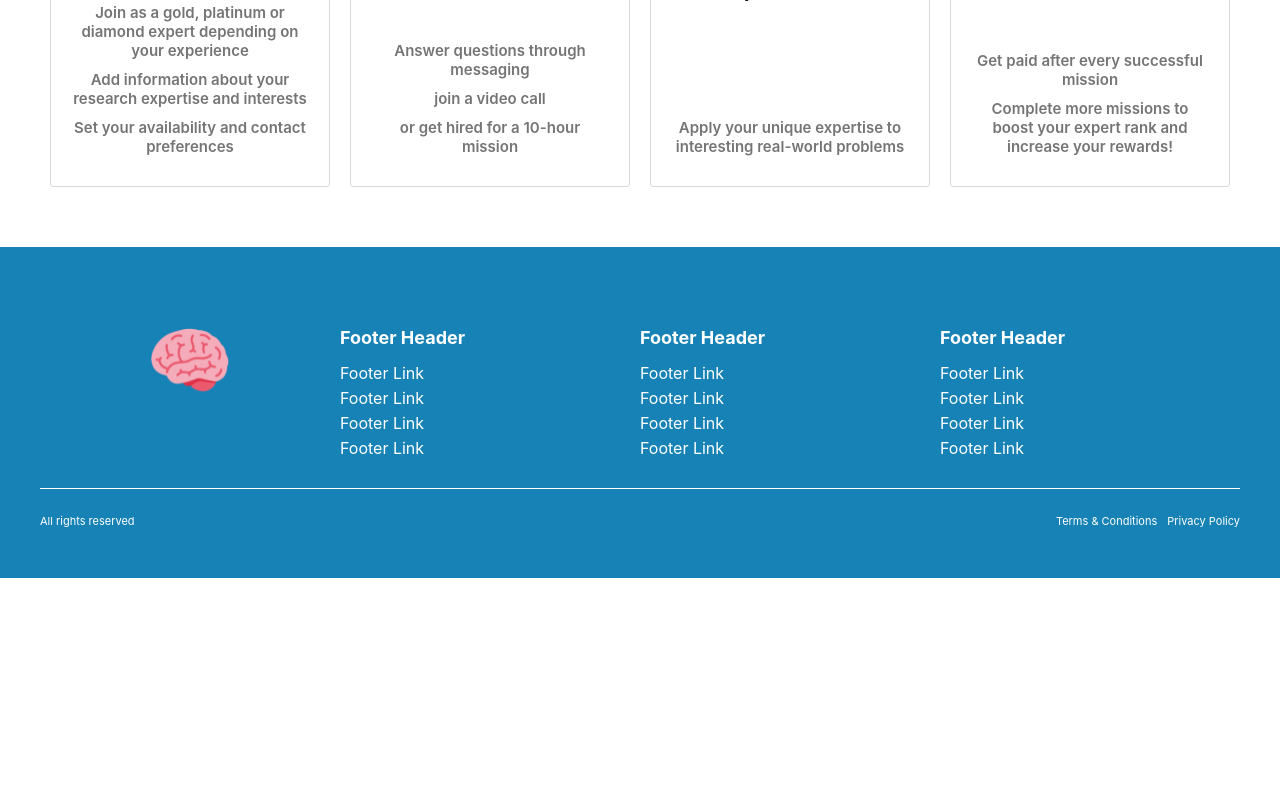
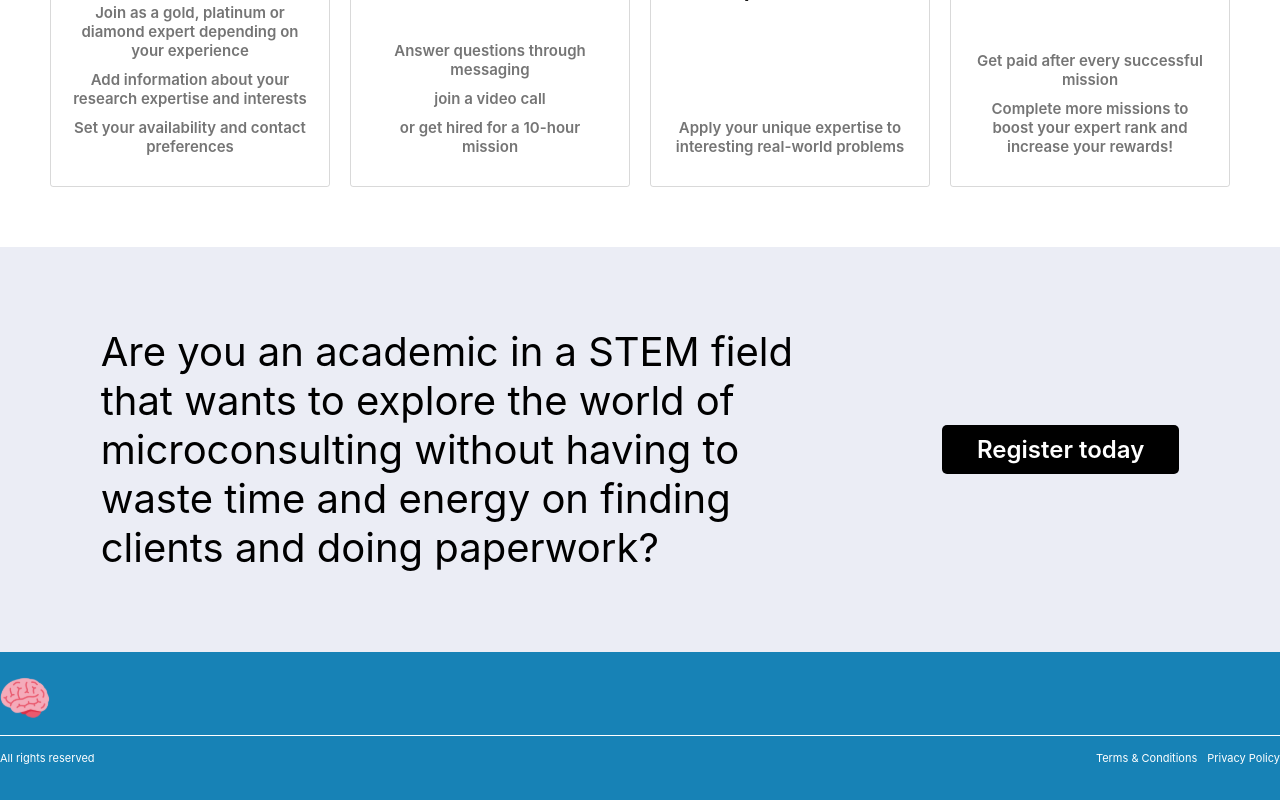
Before and after one commit to agora-inc/braincache, a React (Create React App) app in the folder ui/: page /experts in a window 1280 px wide. Shown: the part 1003-1803 px from the top of the page. Before the commit the page ends 1581 px from the top, so only its background shows below. Built offline with nearby package versions, Linux system fonts and the light colour scheme.

Commit message:
adds additional section to experts landing page

```diff
--- a/ui/src/Components/Footer.tsx
+++ b/ui/src/Components/Footer.tsx
@@ -1,4 +1,4 @@
-import React from 'react'
+import React from "react";
 
 import MoraFlexibleGrid from "./Core/MoraFlexibleGrid";
 
@@ -9,15 +9,15 @@ import { rowPadding } from "../dimensions";
 import logo from "../logo.svg";
 
 const Footer = () => {
+  const { width } = useResponsiveContextData();
 
-  const {width} = useResponsiveContextData()
-
-  const footer_column_1 =
+  const footer_column_1 = (
     <div style={styles.top_footer_section}>
       <img src={logo} style={styles.img} />
     </div>
+  );
 
-  const footer_column_2 =
+  const footer_column_2 = (
     <div style={styles.top_footer_section}>
       <h6>Footer Header</h6>
       <ul style={styles.footer_links}>
@@ -27,8 +27,9 @@ const Footer = () => {
         <li style={styles.footer_link}>Footer Link</li>
       </ul>
     </div>
+  );
 
-  const footer_column_3 =
+  const footer_column_3 = (
     <div style={styles.top_footer_section}>
       <h6>Footer Header</h6>
       <ul style={styles.footer_links}>
@@ -38,8 +39,9 @@ const Footer = () => {
         <li style={styles.footer_link}>Footer Link</li>
       </ul>
     </div>
+  );
 
-  const footer_column_4 =
+  const footer_column_4 = (
     <div style={styles.top_footer_section}>
       <h6>Footer Header</h6>
       <ul style={styles.footer_links}>
@@ -49,7 +51,7 @@ const Footer = () => {
         <li style={styles.footer_link}>Footer Link</li>
       </ul>
     </div>
-
+  );
 
   return (
     <div style={styles.container}>
@@ -57,13 +59,19 @@ const Footer = () => {
         <div style={styles.top_footer}>
           <MoraFlexibleGrid
             windowWidth={width}
-            gridBreakpoints={[{ screenSize: 1200, columns: 4 }, { screenSize: 800, columns: 2 }]}
+            gridBreakpoints={[
+              { screenSize: 1200, columns: 4 },
+              { screenSize: 800, columns: 2 },
+            ]}
             gap={0}
-            childElements={[footer_column_1, footer_column_2, footer_column_3, footer_column_4]}
+            // childElements={[footer_column_1, footer_column_2, footer_column_3, footer_column_4]}
+            childElements={[footer_column_1]}
           />
         </div>
         <div style={styles.bottom_footer}>
-          <div style={styles.bottom_footer_section}><p style={styles.text}>All rights reserved</p></div>
+          <div style={styles.bottom_footer_section}>
+            <p style={styles.text}>All rights reserved</p>
+          </div>
           <div style={styles.bottom_footer_section}>
             <ul style={styles.bottom_footer_links}>
               <li style={styles.bottom_footer_link}>Terms & Conditions</li>
@@ -73,67 +81,65 @@ const Footer = () => {
         </div>
       </div>
     </div>
-  )
-}
+  );
+};
 
 const styles = {
-
   container: {
-    display: 'flex',
-    justifyContent: 'center',
-    alignItems: 'center',
-    backgroundColor: '#1782b6',
-    paddingTop: rowPadding*2,
-    paddingBottom: rowPadding,
+    display: "flex",
+    justifyContent: "center",
+    alignItems: "center",
+    backgroundColor: "#1782b6",
+    paddingTop: 25,
+    paddingBottom: 25,
   },
   inner_footer: {
-    maxWidth: '1200px',
+    maxWidth: "1300px",
     width: "100%",
-    color: "#fff"
+    color: "#fff",
   },
   top_footer: {
-    flexDirection: 'row',
-    paddingBottom: 25
+    flexDirection: "row",
+    paddingBottom: 15,
   },
   top_footer_section: {
-    width: '100%'
+    width: "100%",
   },
   footer_links: {
-    listStyleType: 'none',
+    listStyleType: "none",
     margin: 0,
-    padding: 0
+    padding: 0,
   },
   footer_link: {
     paddingBottom: 5,
-    fontSize: 16
+    fontSize: 16,
   },
-  img:{
-    width: 80,
+  img: {
+    width: 50,
     height: "auto",
-    margin: "auto"
+    // margin: "auto",
   },
   bottom_footer: {
-    flexDirection: 'row',
-    borderTop: '1px solid #fff',
-    paddingTop: 25
+    flexDirection: "row",
+    borderTop: "1px solid #fff",
+    paddingTop: 15,
   },
   bottom_footer_section: {
-    width: '50%',
+    width: "50%",
   },
   text: {
-    fontSize: 11
+    fontSize: 11,
   },
   bottom_footer_links: {
-    listStyleType: 'none',
-    display: 'flex',
-    justifyContent: 'end',
-    margin: 0
+    listStyleType: "none",
+    display: "flex",
+    justifyContent: "end",
+    margin: 0,
   },
   bottom_footer_link: {
     marginLeft: 10,
-    fontSize: 11
-  }
-}as const;
+    fontSize: 11,
+  },
+} as const;
 
-
-export default Footer
+export default Footer;
--- a/ui/src/Pages/ExpertLandingPage.tsx
+++ b/ui/src/Pages/ExpertLandingPage.tsx
@@ -39,22 +39,25 @@ const styles = {
     maxWidth: "350px",
     height: "auto",
   },
-  strip_header: {
-    fontSize: 35,
-    marginBottom: 25,
-    color: "#fff",
+  bottom_section: {
+    flexDirection: "row",
+    justifyContent: "space-around",
+    alignItems: "center",
+    padding: `${2 * rowPadding}px ${rowPadding}px`,
+    backgroundColor: "#ebedf5",
   },
-  strip_subheader: {
-    fontSize: 15,
-    color: "#fff",
-    marginBottom: 25,
-    maxWidth: 300,
-    textAlign: "center",
+  bottom_section_text: {
+    width: "60%",
+    fontSize: 40,
   },
-  strip_action: {
-    background: "#fff",
-    padding: "10px 20px",
+  bottom_section_cta_container: {},
+  bottom_section_cta: {
+    fontSize: 24,
+    fontWeight: 600,
+    color: "white",
     textDecoration: "none",
+    backgroundColor: "black",
+    padding: "10px 35px",
     borderRadius: 5,
   },
 } as const;
@@ -116,6 +119,18 @@ const ExpertLandingPage = () => {
         </div>
         <IconValueGrid items={dummy_data} />
       </div>
+      <div style={styles.bottom_section}>
+        <div style={styles.bottom_section_text}>
+          Are you an academic in a STEM field that wants to explore the world of
+          microconsulting without having to waste time and energy on finding
+          clients and doing paperwork?
+        </div>
+        <div style={styles.bottom_section_cta_container}>
+          <a style={styles.bottom_section_cta} href="/">
+            Register today
+          </a>
+        </div>
+      </div>
       {/* <TierSection /> */}
       {/* <ReverseRowSection
         items={reverseRowData}
```
Lines whose indentation alone changed are shown as unchanged.
